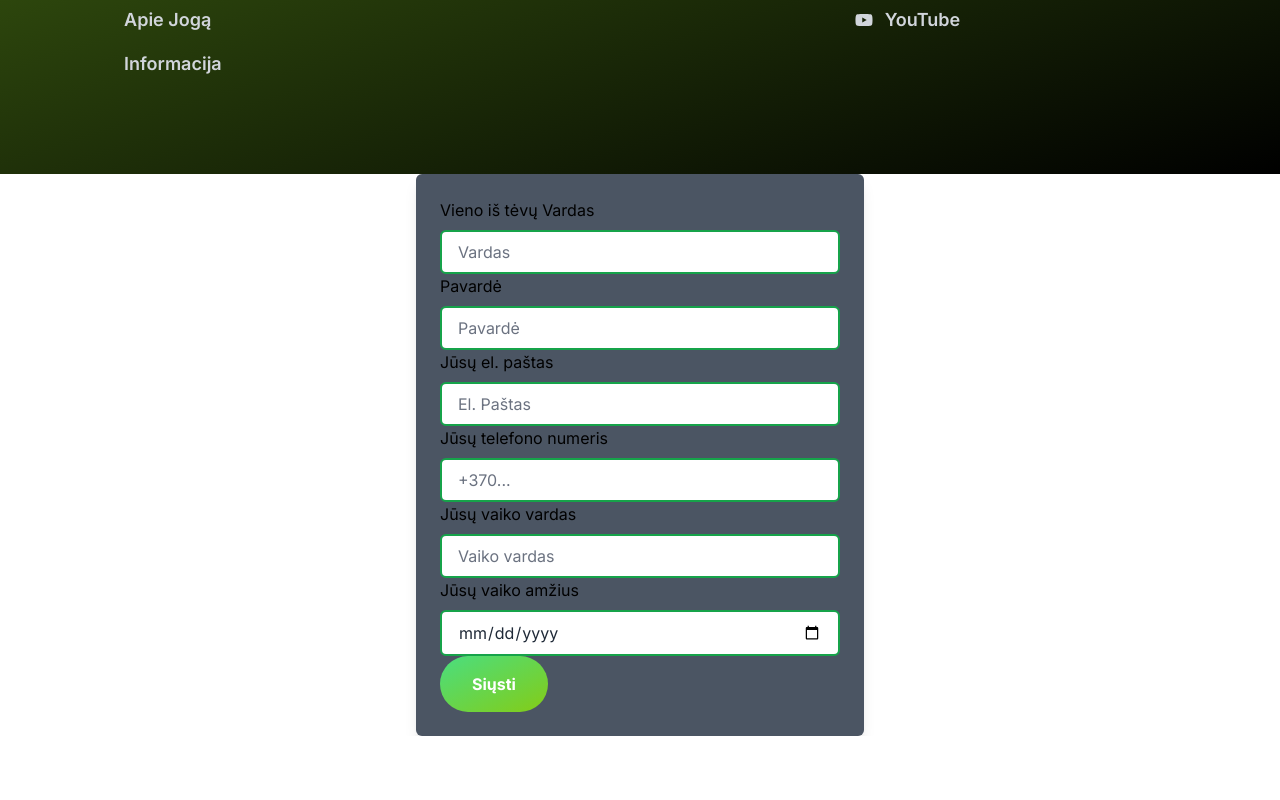
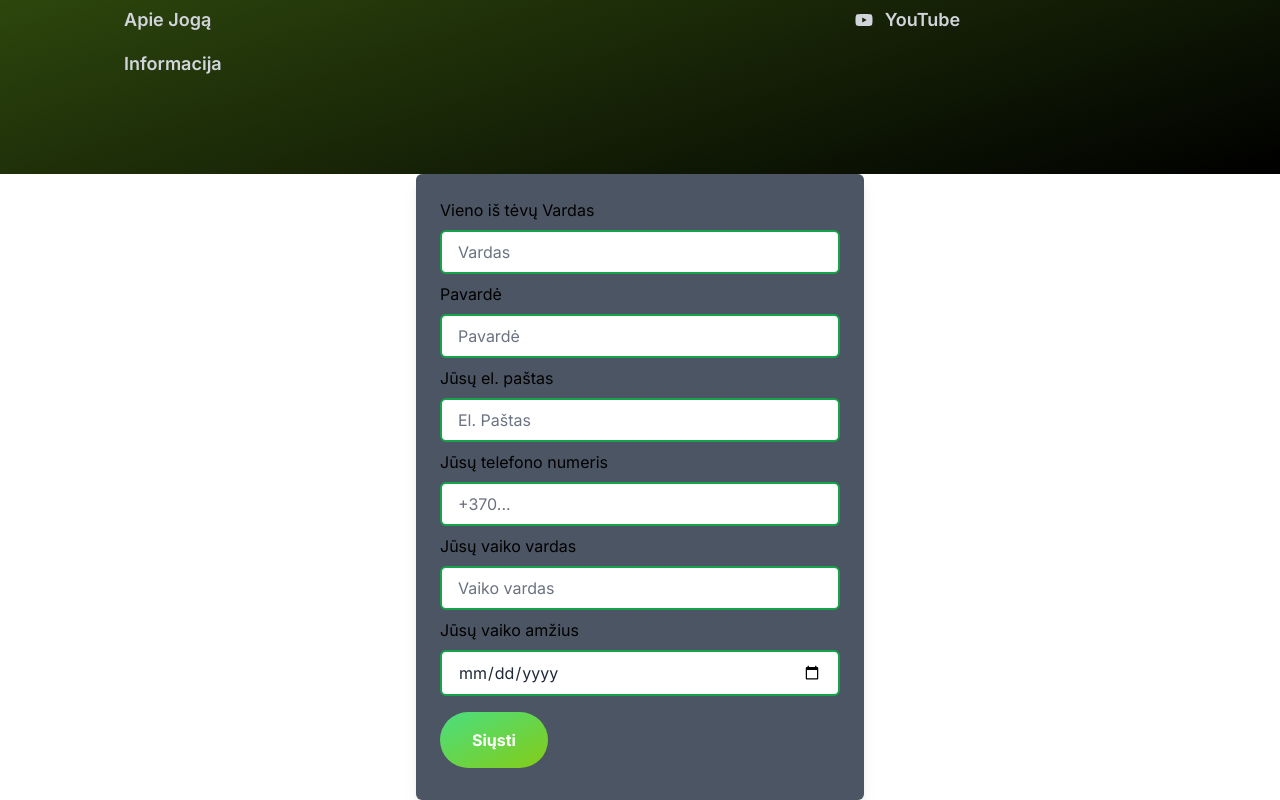
Before and after one commit to aldask/yogi-frogi, a Next.js app: page / in a window 1280 px wide. Shown: the part 2281-3081 px from the top of the page. Before the commit the page ends 3017 px from the top, so only its background shows below. Built offline with nearby package versions, Linux system fonts and the light colour scheme; what tailwindcss-animated would draw is missing.

Commit message:
Need to optimize the script for email

```diff
--- a/app/Components/Registration/InputComp.tsx
+++ b/app/Components/Registration/InputComp.tsx
@@ -1,4 +1,4 @@
-import React from "react";
+import React, {ChangeEvent} from "react";
 
 interface InputProps {
   label: string;
@@ -10,6 +10,7 @@ interface InputProps {
   minLength?: number;
   maxLength?: number;
   pattern?: string;
+  value?: string;
   onChange: (e: React.ChangeEvent<HTMLInputElement>) => void;
 }
 
@@ -24,6 +25,7 @@ const InputComp: React.FC<InputProps> = (inputProps) => {
     minLength,
     maxLength,
     pattern,
+    value,
     onChange,
   } = inputProps;
 
@@ -39,6 +41,7 @@ const InputComp: React.FC<InputProps> = (inputProps) => {
         minLength={minLength}
         maxLength={maxLength}
         pattern={pattern}
+        value={value}
         onChange={onChange}
       />
     </>
--- a/app/Components/Registration/Reg.tsx
+++ b/app/Components/Registration/Reg.tsx
@@ -1,7 +1,16 @@
 "use client";
-import React, { useRef, useState } from "react";
+import React, { ChangeEvent, FormEvent, useRef, useState } from "react";
 import emailjs, { EmailJSResponseStatus } from "@emailjs/browser";
 import InputComp from "./InputComp";
+
+interface Inputs {
+  userName: string;
+  userSurname: string;
+  userEmail: string;
+  userTel: string;
+  userKid: string;
+  userDate: string;
+}
 
 const Reg: React.FC = () => {
   const EMAILJS_SERVICE_ID = process.env
@@ -11,178 +20,200 @@ const Reg: React.FC = () => {
   const EMAILJS_API_KEY = process.env
     .NEXT_PUBLIC_REACT_APP_EMAILJS_API_KEY as string;
 
-  const form = useRef(null);
-  const [userName, setUserName] = useState(true);
-  const [userSurname, setUserSurname] = useState(true);
-  const [userEmail, setUserEmail] = useState(true);
-  const [userTel, setUserTel] = useState(true);
-  const [userKid, setUserKid] = useState(true);
-  const [userDate, setUserDate] = useState(true);
+  const formRef = useRef<HTMLFormElement>(null);
+  const [inputs, setInputs] = useState<Inputs>({
+    userName: "",
+    userSurname: "",
+    userEmail: "",
+    userTel: "",
+    userKid: "",
+    userDate: "",
+  });
+  const [error, setError] = useState<boolean>(false);
+  const [success, setSuccess] = useState<boolean>(false);
 
-  const sendEmail = (e: React.FormEvent) => {
+  const handleInputChange = (e: ChangeEvent<HTMLInputElement>) => {
+    const { name, value } = e.target;
+    setInputs({ ...inputs, [name]: value });
+  };
+
+  const sendEmail = (e: FormEvent<HTMLFormElement>) => {
     e.preventDefault();
 
-    if (form.current) {
+    const regexPatterns: Record<string, RegExp> = {
+      userName: /^[a-zA-Z]+$/,
+      userSurname: /^[a-zA-Z]+$/,
+      userEmail: /^[\w-\.]+@([\w-]+\.)+[\w-]{2,4}$/,
+      userTel: /^\+370\d{8,}$/,
+      userKid: /^[a-zA-Z]+$/,
+      userDate: /^\d{4}-\d{2}-\d{2}$/,
+    };
+
+    const isInputsValid = Object.keys(inputs).every(
+      (key) =>
+        inputs[key as keyof Inputs].trim() !== "" &&
+        regexPatterns[key].test(inputs[key as keyof Inputs])
+    );
+
+    if (formRef.current) {
+      setSuccess(false);
+
+      if (!isInputsValid) {
+        setError(true);
+        return;
+      }
+
       emailjs
         .sendForm(
           EMAILJS_SERVICE_ID,
           EMAILJS_TEMPLATE_ID,
-          form.current,
+          formRef.current,
           EMAILJS_API_KEY
         )
         .then(
           (result: EmailJSResponseStatus) => {
-            console.log(result.text);
+            setSuccess(true);
+            setInputs({
+              userName: "",
+              userSurname: "",
+              userEmail: "",
+              userTel: "",
+              userKid: "",
+              userDate: "",
+            });
           },
           (error: EmailJSResponseStatus) => {
-            console.log(error.text);
+            setError(true);
+            setSuccess(false);
           }
         );
     }
   };
 
-  const handleNameChange = (e: React.ChangeEvent<HTMLInputElement>) => {
-    const userInput = e.target.value;
-    const regexPattern = /^[a-zA-Z]+$/;
-    const isValidInput =
-      userInput.trim() !== "" && regexPattern.test(userInput);
-
-    setUserName(isValidInput);
-  };
-
-  const handleSurnameChange = (e: React.ChangeEvent<HTMLInputElement>) => {
-    const userInput = e.target.value;
-    const regexPattern = /^[a-zA-Z]+$/;
-    const isValidInput =
-      userInput.trim() !== "" && regexPattern.test(userInput);
-
-    setUserSurname(isValidInput);
-  };
-
-  const handleEmailChange = (e: React.ChangeEvent<HTMLInputElement>) => {
-    const userInput = e.target.value;
-    const regexPattern = /^[\w-\.]+@([\w-]+\.)+[\w-]{2,4}$/;
-    const isValidInput =
-      userInput.trim() !== "" && regexPattern.test(userInput);
-
-    setUserEmail(isValidInput);
-  };
-
-  const handleTelNumber = (e: React.ChangeEvent<HTMLInputElement>) => {
-    const userInput = e.target.value;
-    const regexPattern = /^\+370\d{8,}$/;
-    const isValidInput =
-      userInput.trim() !== "" && regexPattern.test(userInput);
-
-    setUserTel(isValidInput);
-  };
-
-  const handleKidNameChange = (e: React.ChangeEvent<HTMLInputElement>) => {
-    const userInput = e.target.value;
-    const regexPattern = /^[a-zA-Z]+$/;
-    const isValidInput =
-      userInput.trim() !== "" && regexPattern.test(userInput);
-
-    setUserKid(isValidInput);
-  };
-
-  const handleKidDate = (e: React.ChangeEvent<HTMLInputElement>) => {
-    const userInput = e.target.value;
-    const regexPattern = /^\d{4}-\d{2}-\d{2}$/;
-    const isValidInput =
-      userInput.trim() !== "" && regexPattern.test(userInput);
-
-    setUserDate(isValidInput);
-  };
-
   return (
     <form
-      ref={form}
+      ref={formRef}
       onSubmit={sendEmail}
       className="bg-gray-600 p-6 rounded-md shadow-lg max-w-md mx-auto"
     >
+      {error && (
+        <p className="text-red-500 text-lg mb-2">
+          Visi laukai turi būti užpildyti!
+        </p>
+      )}
+      {success && <p className="text-green-500 text-lg mb-2">Jūsų registracija sėkminga!</p>}
       <InputComp
         label="Vieno iš tėvų Vardas"
         type="text"
-        name="user_name"
-        className={`bg-green border-2 border-green-600 text-gray-800 rounded-md py-2 px-4 w-full mt-2 focus:outline-none focus:ring focus:border-blue-300 placeholder-gray-500 ${
-          userName ? "" : "border-red-600 border-4"
+        name="userName"
+        className={`border-2 border-green-600 text-gray-800 rounded-md py-2 px-4 w-full my-2 focus:outline-none focus:ring focus:border-blue-300 placeholder-gray-500 ${
+          inputs.userName ? "" : "border-gray-400"
         }`}
-        required={true}
         placeholder="Vardas"
         minLength={2}
         maxLength={40}
-        onChange={handleNameChange}
+        value={inputs.userName}
+        onChange={handleInputChange}
       />
+      {error && inputs.userName === "" && (
+        <p className="text-red-500 text-sm mb-2">
+          Klaida! Įrašykite savo vardą
+        </p>
+      )}
       <InputComp
         label="Pavardė"
         type="text"
-        name="user_surname"
-        className={`bg-green border-2 border-green-600 text-gray-800 rounded-md py-2 px-4 w-full mt-2 focus:outline-none focus:ring focus:border-blue-300 placeholder-gray-500 ${
-          userSurname ? "" : "border-red-600 border-4"
+        name="userSurname"
+        className={`bg-green border-2 border-green-600 text-gray-800 rounded-md py-2 px-4 w-full my-2 focus:outline-none focus:ring focus:border-blue-300 placeholder-gray-500 ${
+          inputs.userSurname ? "" : "border-gray-400"
         }`}
-        required={true}
         placeholder="Pavardė"
         minLength={2}
         maxLength={40}
-        onChange={handleSurnameChange}
+        value={inputs.userSurname}
+        onChange={handleInputChange}
       />
+      {error && inputs.userSurname === "" && (
+        <p className="text-red-500 text-sm mb-2">
+          Klaida! Įrašykite savo pavardę
+        </p>
+      )}
       <InputComp
         label="Jūsų el. paštas"
         type="email"
-        name="user_email"
-        className={`bg-green border-2 border-green-600 text-gray-800 rounded-md py-2 px-4 w-full mt-2 focus:outline-none focus:ring focus:border-blue-300 placeholder-gray-500 ${
-          userEmail ? "" : "border-red-600 border-4"
+        name="userEmail"
+        className={`bg-green border-2 border-green-600 text-gray-800 rounded-md py-2 px-4 w-full my-2 focus:outline-none focus:ring focus:border-blue-300 placeholder-gray-500 ${
+          inputs.userEmail ? "" : "border-gray-400"
         }`}
-        required={true}
         placeholder="El. Paštas"
         minLength={2}
         maxLength={40}
-        onChange={handleEmailChange}
+        value={inputs.userEmail}
+        onChange={handleInputChange}
       />
+      {error && inputs.userEmail === "" && (
+        <p className="text-red-500 text-sm mb-2">
+          Klaida! Įrašykite savo el. paštą
+        </p>
+      )}
       <InputComp
         label="Jūsų telefono numeris"
         type="tel"
-        name="user_phone"
-        className={`bg-green border-2 border-green-600 text-gray-800 rounded-md py-2 px-4 w-full mt-2 focus:outline-none focus:ring focus:border-blue-300 placeholder-gray-500 ${
-          userTel ? "" : "border-red-600 border-4"
+        name="userTel"
+        className={`bg-green border-2 border-green-600 text-gray-800 rounded-md py-2 px-4 w-full my-2 focus:outline-none focus:ring focus:border-blue-300 placeholder-gray-500 ${
+          inputs.userTel ? "" : "border-gray-400"
         }`}
-        required={true}
         placeholder="+370..."
         minLength={2}
         maxLength={40}
-        onChange={handleTelNumber}
+        value={inputs.userTel}
+        onChange={handleInputChange}
       />
+      {error && inputs.userTel === "" && (
+        <p className="text-red-500 text-sm mb-2">
+          Klaida! Įrašykite savo telefono numerį
+        </p>
+      )}
       <InputComp
         label="Jūsų vaiko vardas"
         type="text"
-        name="user_kid_name"
-        className={`bg-green border-2 border-green-600 text-gray-800 rounded-md py-2 px-4 w-full mt-2 focus:outline-none focus:ring focus:border-blue-300 placeholder-gray-500 ${
-          userKid ? "" : "border-red-600 border-4"
+        name="userKid"
+        className={`bg-green border-2 border-green-600 text-gray-800 rounded-md py-2 px-4 w-full my-2 focus:outline-none focus:ring focus:border-blue-300 placeholder-gray-500 ${
+          inputs.userKid ? "" : "border-gray-400"
         }`}
-        required={true}
         placeholder="Vaiko vardas"
         minLength={2}
         maxLength={40}
-        onChange={handleKidNameChange}
+        value={inputs.userKid}
+        onChange={handleInputChange}
       />
+      {error && inputs.userKid === "" && (
+        <p className="text-red-500 text-sm mb-2">
+          Klaida! Įrašykite savo vaiko vardą
+        </p>
+      )}
       <InputComp
         label="Jūsų vaiko amžius"
         type="date"
-        name="user_kid_age"
-        className={`bg-green border-2 border-green-600 text-gray-800 rounded-md py-2 px-4 w-full mt-2 focus:outline-none focus:ring focus:border-blue-300 placeholder-gray-500 ${
-          userDate ? "" : "border-red-600 border-4"
+        name="userDate"
+        className={`bg-green border-2 border-green-600 text-gray-800 rounded-md py-2 px-4 w-full my-2 focus:outline-none focus:ring focus:border-blue-300 placeholder-gray-500 ${
+          inputs.userDate ? "" : "border-gray-400"
         }`}
-        required={true}
         placeholder="Pasirinkite gimimo data"
         minLength={2}
         maxLength={40}
-        onChange={handleKidDate}
+        value={inputs.userDate}
+        onChange={handleInputChange}
       />
+      {error && inputs.userDate === "" && (
+        <p className="text-red-500 text-sm mb-2">
+          Klaida! Pasirinkite savo vaiko gimimo datą
+        </p>
+      )}
 
       <button
         type="submit"
-        className="bg-gradient-to-br from-green-400 to-lime-500 text-white font-bold py-2 px-6 md:py-4 md:px-8 rounded-full focus:outline-none focus:ring-2 focus:ring-offset-2 focus:ring-green-500 transform transition duration-300 ease-in-out hover:scale-105"
+        className="bg-gradient-to-br from-green-400 to-lime-500 text-white my-2 font-bold py-2 px-6 md:py-4 md:px-8 rounded-full focus:outline-none focus:ring-2 focus:ring-offset-2 focus:ring-green-500 transform transition duration-300 ease-in-out hover:scale-105"
       >
         Siųsti
       </button>
--- a/app/Components/Registration/config.tsx
+++ /dev/null
@@ -1,3 +0,0 @@
-export const serviceId = "service_ec41lri";
-export const templateId = "template_igeysd8";
-export const apiKey = "ZEnl_k2gIOZvoY7Ws";
```
Also changed, not shown: app/Components/Registration/EmailJSConfig.tsx (added, +14 -0 lines), app/Components/Registration/InputHandlers.tsx (added).
